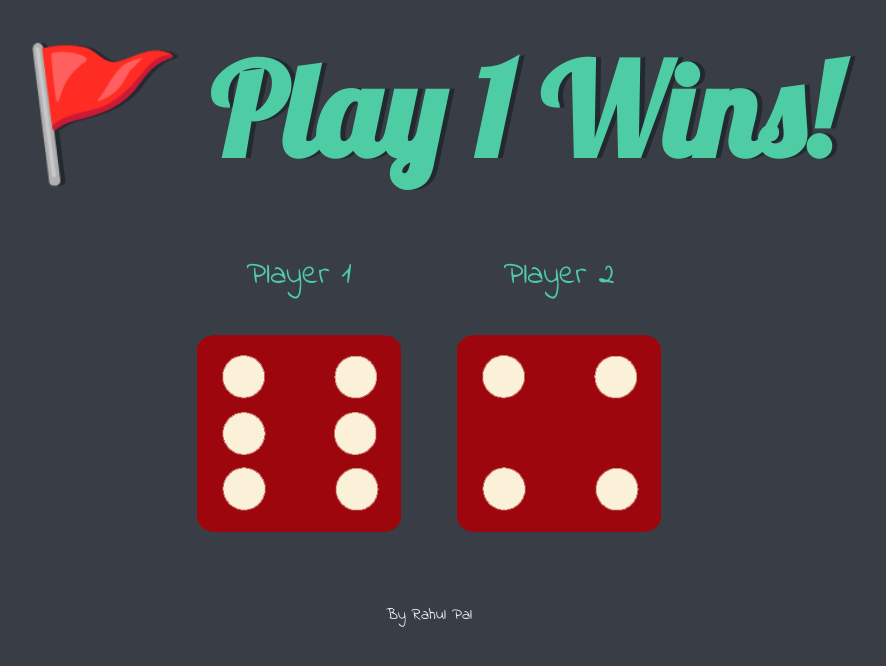
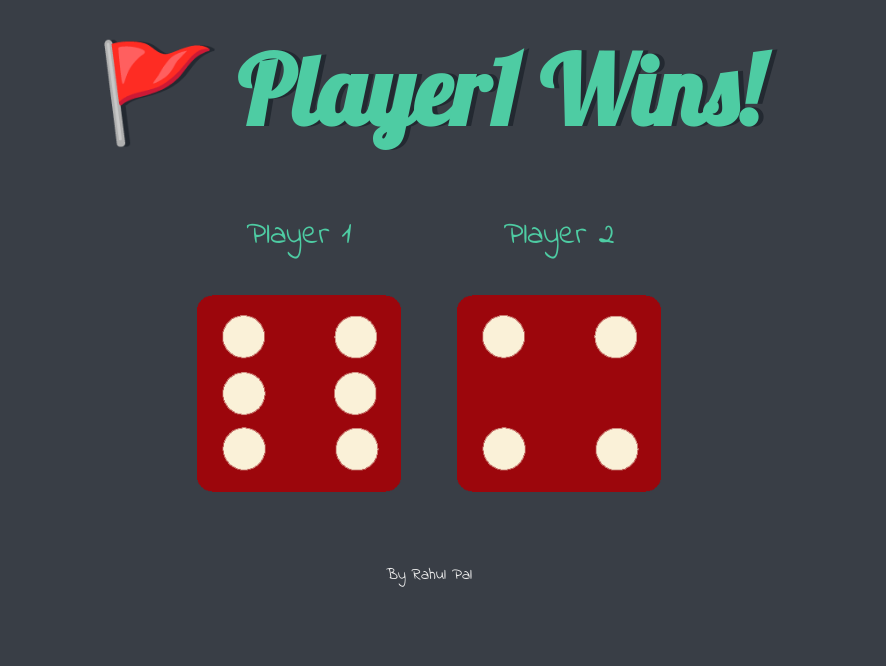
Before and after one commit to RahulPalll/diceeGame, a plain HTML site: page dicee.html in a window 1280 px wide. Shown: the whole page, without its empty margins (211-1097 px from the left). Drawn offline with Linux system fonts and the light colour scheme.

Commit message:
Font size change

```diff
--- a/index.js
+++ b/index.js
@@ -10,10 +10,10 @@ document.querySelectorAll("img")[1].setAttribute("src",randomImageSource2);
 
 
 if(randomNumber1>randomNumber2){
-    document.querySelector("h1").innerHTML = "🚩 Play 1 Wins!";
+    document.querySelector("h1").innerHTML = "🚩 Player1 Wins!";
 }
 else if(randomNumber1<randomNumber2){
-    document.querySelector("h1").innerHTML = "Player 2 Wins! 🚩";
+    document.querySelector("h1").innerHTML = "🚩Player2 Wins!";
 }
 else{
     document.querySelector("h1").innerHTML="Draw!";
--- a/styles.css
+++ b/styles.css
@@ -18,7 +18,7 @@ h1 {
   margin: 30px;
   font-family: 'Lobster', cursive;
   text-shadow: 5px 0 #232931;
-  font-size: 8rem;
+  font-size: 6rem;
   color: #4ECCA3;
 }
 
```
Also changed, not shown: 1 other file.
